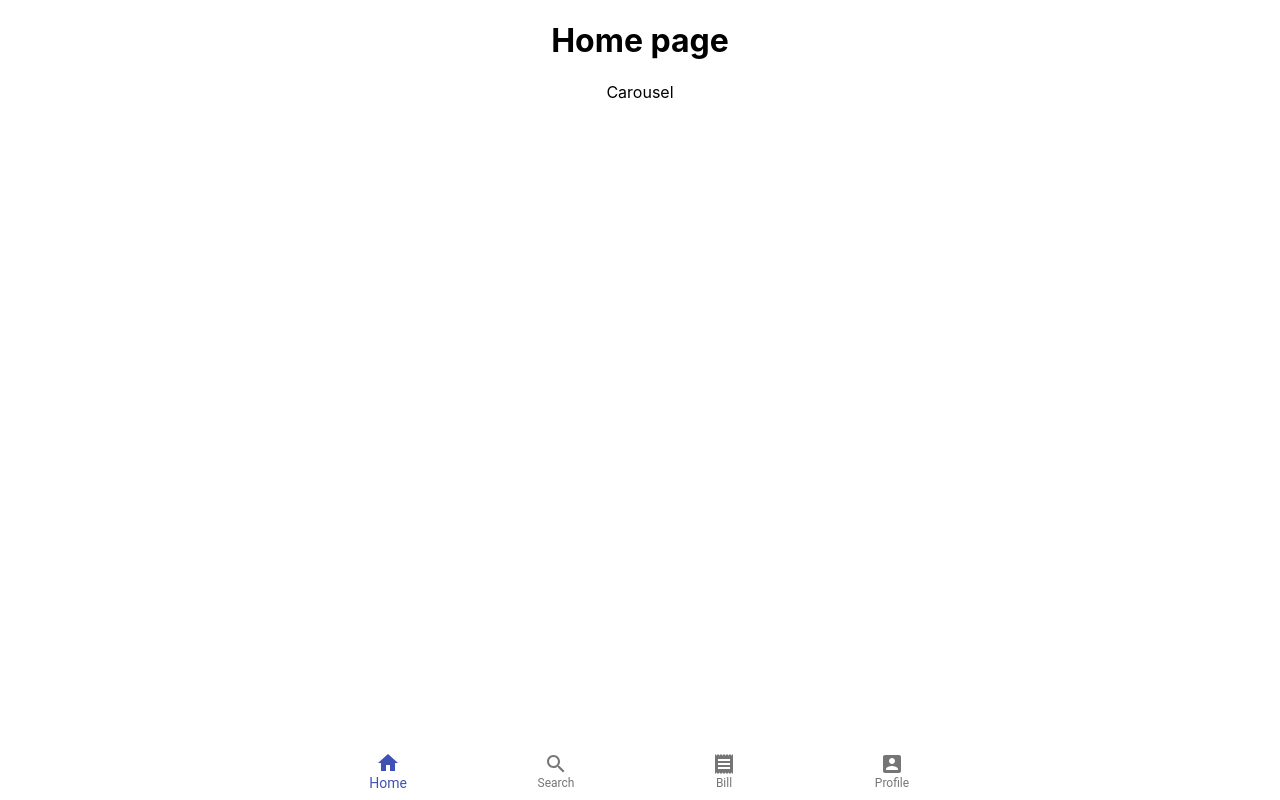
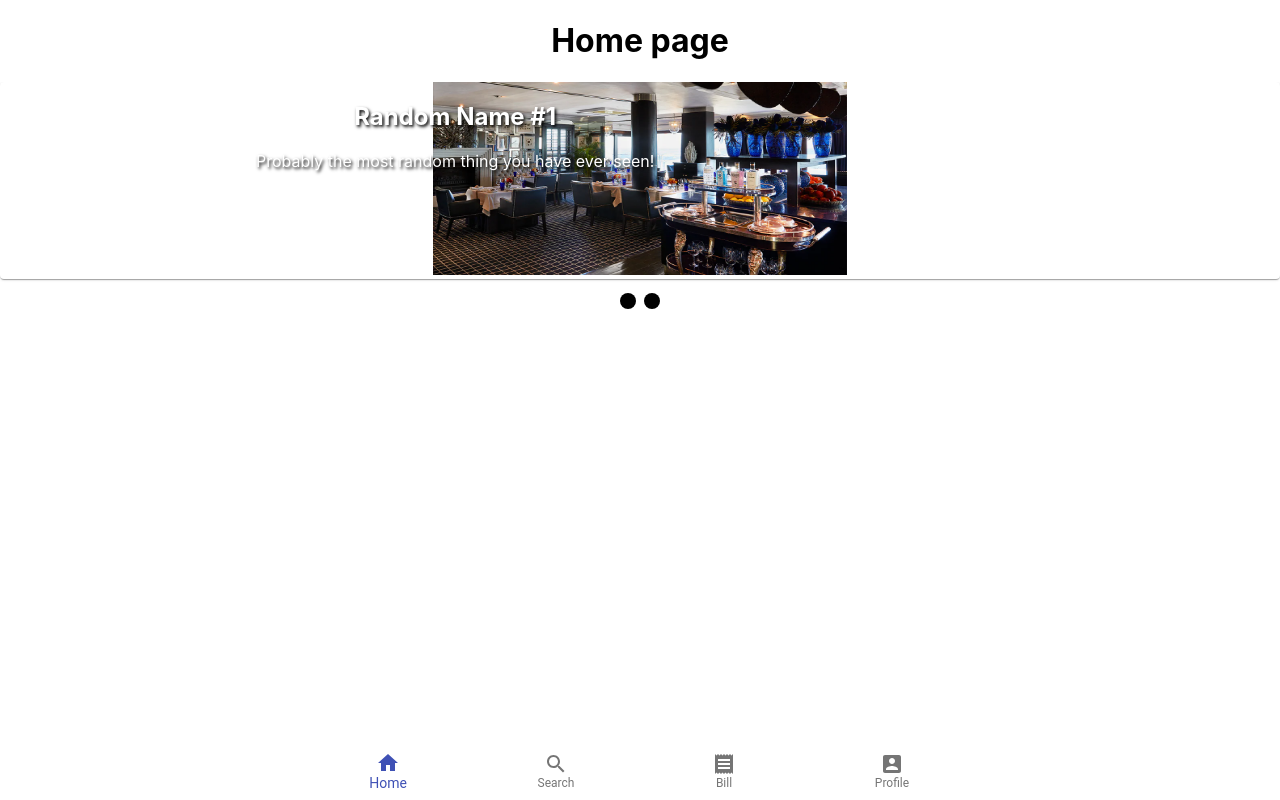
Before and after one commit to AndyChuang1/Habis, a React (Create React App) app in the folder front-end/: page / in a window 1280 px wide. Built offline with nearby package versions, Linux system fonts and the light colour scheme.

Commit message:
adjust Ad_Carousel style

```diff
--- /dev/null
+++ b/front-end/src/assets/style/Carousel.scss
@@ -0,0 +1,11 @@
+#Ad_Carousel {
+  .MuiPaper-root {
+    color: white;
+  }
+  .content {
+    position: absolute;
+    top: 0;
+    text-shadow: black 0.1em 0.1em 0.2em;
+    left: 20%;
+  }
+}
--- a/front-end/src/components/Carousel.jsx
+++ b/front-end/src/components/Carousel.jsx
@@ -1,10 +1,44 @@
 import Carousel from 'react-material-ui-carousel';
-
+import '../assets/style/Carousel.scss';
 import React from 'react';
-import Paper from '@material-ui/core';
+import { Paper } from '@material-ui/core';
+import resturent1 from '../assets/img/12a-azure-2019-1024x576.jpeg';
+import resturent2 from '../assets/img/the-marine-room-restaurant-in-la-jolla-top11.jpg';
 
 function Ad_Carousel() {
-  return <div>Carousel</div>;
+  var items = [
+    {
+      name: 'Random Name #1',
+      description: 'Probably the most random thing you have ever seen!',
+      image: resturent1,
+    },
+    {
+      name: 'Random Name #2',
+      description: 'Hello World!',
+      image: resturent2,
+    },
+  ];
+
+  return (
+    <div id='Ad_Carousel'>
+      <Carousel autoPlay={false}>
+        {items.map(item => {
+          return <Item item={item} />;
+        })}
+      </Carousel>
+    </div>
+  );
+}
+function Item(props) {
+  return (
+    <Paper>
+      <img src={props.item.image} width='414' height='193'></img>
+      <div className='content'>
+        <h2 className='title'>{props.item.name}</h2>
+        <p className='text'>{props.item.description}</p>
+      </div>
+    </Paper>
+  );
 }
 
 export default Ad_Carousel;
```
Also changed, not shown: front-end/src/assets/img/12a-azure-2019-1024x576.jpeg (added), front-end/src/assets/img/the-marine-room-restaurant-in-la-jolla-top11.jpg (added).
